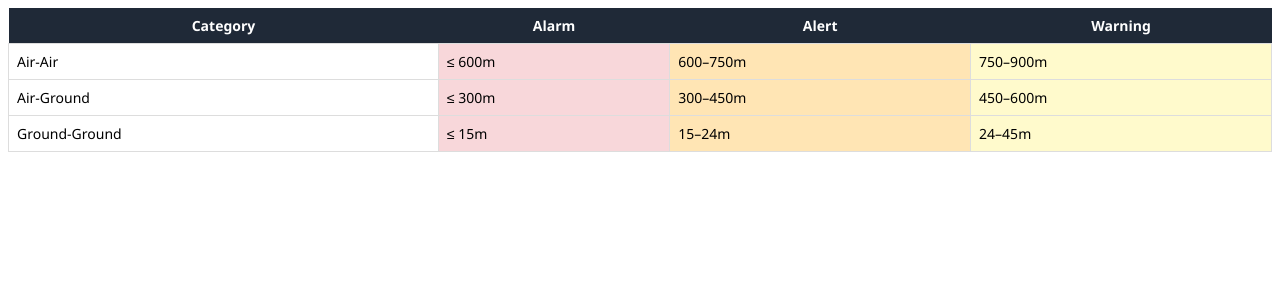
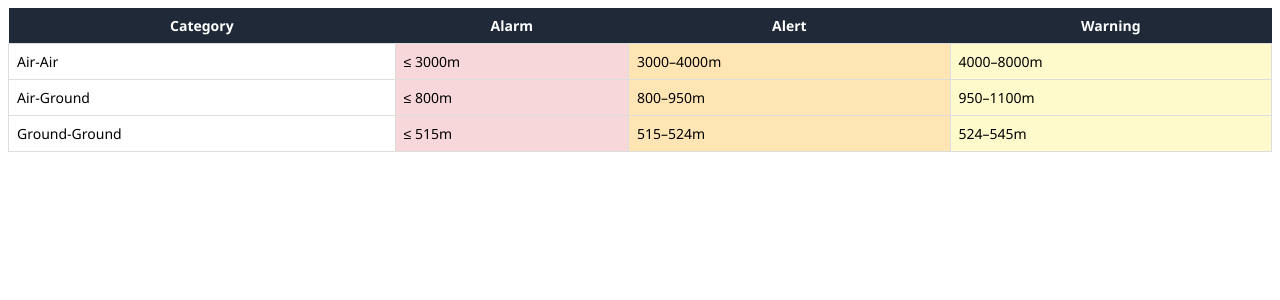
Before and after one commit to RuthvikReddy2510/ADSB_Project, a Flask app: template templates/threshold_table.html in a window 1280 px wide. Shown: the top 300 px of the page. Run offline with Flask 3, Linux system fonts and the light colour scheme; the template is opened without the code that fills it, so the values that code supplies are empty.

Commit message:
Major changes after flight aware

```diff
--- a/server.py
+++ b/server.py
@@ -12,7 +12,7 @@ app.secret_key = "anicca-demo-key"  # For session handling
 # -------------------------------------------------------
 # Caching / rate limiting: refresh at most once per hour
 # -------------------------------------------------------
-REFRESH_INTERVAL = int(os.getenv("REFRESH_INTERVAL", "3600"))  # seconds
+REFRESH_INTERVAL = int(os.getenv("REFRESH_INTERVAL", "60"))  # seconds
 _cache = {}               # { "SEA": {"ts": float, "planes": [...] } }
 _cache_lock = threading.Lock()
 
@@ -58,7 +58,7 @@ def get_planes():
     if "user" not in session:
         return jsonify({"error": "Unauthorized"}), 401
 
-    airport_code = request.args.get("airport", "SEA").upper()
+    airport_code = request.args.get("airport", "DXB").upper()
     # optional: ?force=1 to bypass cache (handy for testing)
     force_refresh = request.args.get("force", "0").lower() in ("1", "true", "yes")
 
--- a/templates/map_handler.html
+++ b/templates/map_handler.html
@@ -2,7 +2,7 @@
 
 <script>
   const airportCoords = {{ airport_coords | tojson }};
-  const map = L.map('map').setView([47.4502, -122.3088], 10); // Default to SEA
+  const map = L.map('map').setView([25.2532, 55.3657], 10); // Default to DXB
 
   L.tileLayer('https://{s}.tile.openstreetmap.org/{z}/{x}/{y}.png', { maxZoom: 18 }).addTo(map);
 
--- a/templates/threshold_table.html
+++ b/templates/threshold_table.html
@@ -10,21 +10,21 @@
   <tbody>
     <tr>
       <td style="padding:8px; border:1px solid #ddd;">Air-Air</td>
-      <td style="padding:8px; border:1px solid #ddd; background:#f8d7da;">≤ 600m</td>
-      <td style="padding:8px; border:1px solid #ddd; background:#ffe5b4;">600–750m</td>
-      <td style="padding:8px; border:1px solid #ddd; background:#fffacc;">750–900m</td>
+      <td style="padding:8px; border:1px solid #ddd; background:#f8d7da;">≤ 3000m</td>
+      <td style="padding:8px; border:1px solid #ddd; background:#ffe5b4;">3000–4000m</td>
+      <td style="padding:8px; border:1px solid #ddd; background:#fffacc;">4000–8000m</td>
     </tr>
     <tr>
       <td style="padding:8px; border:1px solid #ddd;">Air-Ground</td>
-      <td style="padding:8px; border:1px solid #ddd; background:#f8d7da;">≤ 300m</td>
-      <td style="padding:8px; border:1px solid #ddd; background:#ffe5b4;">300–450m</td>
-      <td style="padding:8px; border:1px solid #ddd; background:#fffacc;">450–600m</td>
+      <td style="padding:8px; border:1px solid #ddd; background:#f8d7da;">≤ 800m</td>
+      <td style="padding:8px; border:1px solid #ddd; background:#ffe5b4;">800–950m</td>
+      <td style="padding:8px; border:1px solid #ddd; background:#fffacc;">950–1100m</td>
     </tr>
     <tr>
       <td style="padding:8px; border:1px solid #ddd;">Ground-Ground</td>
-      <td style="padding:8px; border:1px solid #ddd; background:#f8d7da;">≤ 15m</td>
-      <td style="padding:8px; border:1px solid #ddd; background:#ffe5b4;">15–24m</td>
-      <td style="padding:8px; border:1px solid #ddd; background:#fffacc;">24–45m</td>
+      <td style="padding:8px; border:1px solid #ddd; background:#f8d7da;">≤ 515m</td>
+      <td style="padding:8px; border:1px solid #ddd; background:#ffe5b4;">515–524m</td>
+      <td style="padding:8px; border:1px solid #ddd; background:#fffacc;">524–545m</td>
     </tr>
   </tbody>
 </table>
--- a/threshold_config.py
+++ b/threshold_config.py
@@ -1,7 +1,7 @@
 # threshold_config.py
 
 THRESHOLDS = {
-    "Air-Air": {"low": 900, "medium": 750, "high": 600},
-    "Air-Ground": {"low": 600, "medium": 450, "high": 300},
-    "Ground-Ground": {"low": 45, "medium": 24, "high": 15}
+    "Air-Air": {"low": 8000, "medium": 4000, "high": 3000},
+    "Air-Ground": {"low": 1100, "medium": 950, "high": 800},
+    "Ground-Ground": {"low": 545, "medium": 524, "high": 515}
 }
```
Also changed, not shown: airport_config.py (+10 -8 lines).
